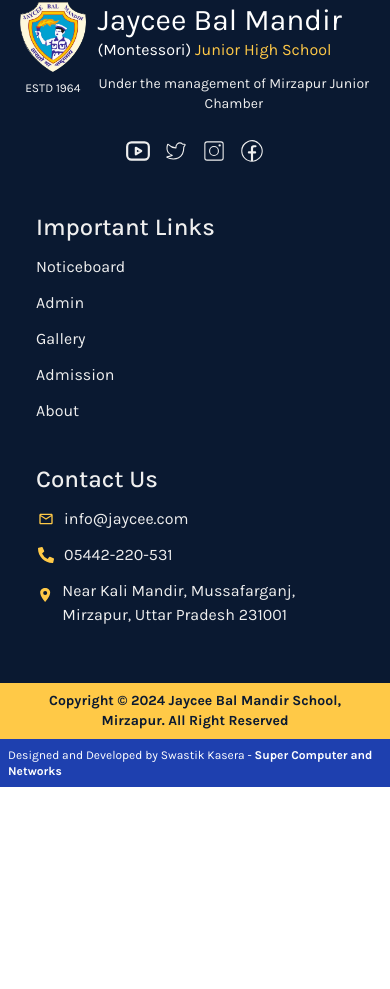
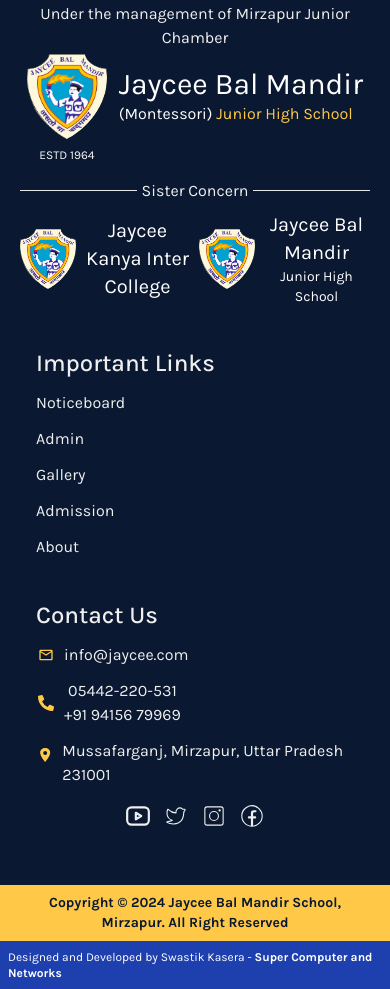
Before and after one commit to SwastikKasera/Jaycee, a React (Create React App) app: page /about in a window 390 px wide. Shown: the part 983-1972 px from the top of the page. Before the commit the page ends 1770 px from the top, so only its background shows below. Built offline with nearby package versions, Linux system fonts and the light colour scheme.

Commit message:
footer and gallery updated

```diff
--- a/public/index.html
+++ b/public/index.html
@@ -9,7 +9,7 @@
       name="description"
       content="Web site created using create-react-app"
     />
-    <link rel="apple-touch-icon" href="%PUBLIC_URL%/logo192.png" />
+    <link rel="apple-touch-icon" href="%PUBLIC_URL%/apple-touch-icon.png" />
     <!--
       manifest.json provides metadata used when your web app is installed on a
       user's mobile device or desktop. See https://developers.google.com/web/fundamentals/web-app-manifest/
--- a/src/components/Footer.tsx
+++ b/src/components/Footer.tsx
@@ -33,42 +33,60 @@
   ];
   const handleCall = () => {
     window.location.href = "tel:+91 9839059374";
-  }
+  };
   return (
     <footer className="bg-secondary text-background body-font font-karla">
       <div className="container px-5 py-24 mx-auto flex md:items-center lg:items-start md:flex-row md:flex-nowrap flex-wrap flex-col">
-        <div className="w-full sm:w-96 flex-shrink-0 md:mx-0 mx-auto text-center md:text-left">
-          <div>
-            <Link to="/" className="w-full flex justify-start items-start gap-3 mb-2">
+        <div className="w-full md:w-5/12 flex-shrink-0 md:mx-0 mx-auto text-center md:text-left">
+          <div className="">
+            <h2 className="text-center mb-1">
+              Under the management of Mirzapur Junior Chamber
+            </h2>
+            <Link
+              to="/"
+              className="w-full flex justify-center md:justify-start items-center gap-3 mb-4 sm:mb-2"
+            >
               <div className="flex flex-col justify-center items-center gap-2">
-                <img src={logo} className="w-20 sm:w-36" alt="" />
-                <p className="text-neutral-50 text-xs sm:text-base">ESTD 1964</p>
+                <img src={logo} className="w-20 md:w-32" alt="" />
+                <p className="text-neutral-50 text-xs sm:text-base">
+                  ESTD 1964
+                </p>
               </div>
-              <div className="flex flex-col justify-start">
+              <div className="flex flex-col w-fit justify-start mb-6 md:w-full">
                 <h1 className="text-white font-karla text-left text-3xl">
                   Jaycee Bal Mandir
-                  <p className="text-base">(Montessori) <span className="text-accent text-base">Junior High School</span></p>
+                  <p className="text-base">
+                    (Montessori){" "}
+                    <span className="text-accent text-base">
+                      Junior High School
+                    </span>
+                  </p>
                 </h1>
-                <h2 className="text-sm mt-3">Under the management of Mirzapur Junior Chamber</h2>
               </div>
             </Link>
+            <div className="flex justify-center items-center">
+              <hr className="w-full" />
+              <p className="w-full text-center">Sister Concern</p>
+              <hr className="w-full" />
+            </div>
+            <div className="flex mt-2 gap-2 justify-center items-center">
+              <div className="w-full flex justify-start items-center gap-2">
+                <img src={logo} className="w-14" alt="" />
+                <h1 className="text-white font-karla text-center text-xl">
+                  Jaycee Kanya Inter College
+                </h1>
+              </div>
+              <div className="w-full flex justify-start items-center gap-2">
+                <img src={logo} className="w-14" alt="" />
+                <h1 className="text-white font-karla text-center text-xl">
+                  Jaycee Bal Mandir
+                  <p className="text-sm">Junior High School</p>
+                </h1>
+              </div>
+            </div>
           </div>
-          <span className="inline-flex sm:ml-auto sm:mt-2 mt-4 justify-center sm:justify-start">
-            <Link to="" className="">
-              <TbBrandYoutube size={26} />
-            </Link>
-            <Link to="" className="ml-3 ">
-              <CiTwitter size={26} />
-            </Link>
-            <Link to="" className="ml-3 ">
-              <CiInstagram size={26} />
-            </Link>
-            <Link to="" className="ml-3 ">
-              <CiFacebook size={26} />
-            </Link>
-          </span>
         </div>
-        <div className="flex-grow flex flex-wrap justify-evenly -mb-10 md:mt-0 mt-10 md:text-left text-center">
+        <div className="flex-grow flex flex-wrap justify-around -mb-10 md:mt-0 mt-10 md:text-left text-center">
           <div className="lg:w-fit md:w-1/2 w-full px-4">
             <h2 className="text-2xl font-medium mb-3 text-start">
               Important Links
@@ -90,19 +108,34 @@
                   info@jaycee.com
                 </p>
               </div>
-              <div className="flex justify-start items-center gap-2">
+              <div className="flex justify-start items-center gap-2 w-full">
                 <p className="flex justify-center items-center">
                   <FaPhoneAlt className="inline-block mr-2 text-accent w-5" />
-                  05442-220-531
+                  05442-220-531 <br />
+                  +91 94156 79969
                 </p>
               </div>
               <div className="flex justify-start items-start gap-2">
                 <IoLocationSharp className="inline-block text-accent mt-2 w-5" />
                 <p className="max-w-80 text-start w-full">
-                  Near Kali Mandir, Mussafarganj, Mirzapur, Uttar Pradesh 231001
+                  Mussafarganj, Mirzapur, Uttar Pradesh 231001
                 </p>
               </div>
             </nav>
+            <span className="inline-flex sm:mt-2 mt-4 justify-center sm:justify-start">
+              <Link to="" className="">
+                <TbBrandYoutube size={26} />
+              </Link>
+              <Link to="" className="ml-3 ">
+                <CiTwitter size={26} />
+              </Link>
+              <Link to="" className="ml-3 ">
+                <CiInstagram size={26} />
+              </Link>
+              <Link to="" className="ml-3 ">
+                <CiFacebook size={26} />
+              </Link>
+            </span>
           </div>
         </div>
       </div>
@@ -114,8 +147,14 @@
           </p>
         </div>
       </div>
-      <div onClick={handleCall} className="text-white bg-blue-800 p-2 flex justify-center cursor-pointer hover:underline text-xs">
-        <p>Designed and Developed by Swastik Kasera - <strong>Super Computer and Networks</strong></p>
+      <div
+        onClick={handleCall}
+        className="text-white bg-blue-800 p-2 flex justify-center cursor-pointer hover:underline text-xs"
+      >
+        <p>
+          Designed and Developed by Swastik Kasera -{" "}
+          <strong>Super Computer and Networks</strong>
+        </p>
         <p></p>
       </div>
     </footer>
--- a/src/components/Gallery.tsx
+++ b/src/components/Gallery.tsx
@@ -98,7 +98,7 @@
                     data-aos="fade-down"
                     data-aos-duration="1000"
                     key={image.id}
-                    className="relative overflow-hidden aspect-w-16 aspect-h-9 rounded-lg shadow-md"
+                    className="relative overflow-hidden aspect-w-16 aspect-h-9 rounded-2xl rounded-tl-none rounded-br-none shadow-md"
                 >
                     <img
                         className="w-full h-full object-cover transition-transform duration-300 ease-in-out hover:scale-110"
--- a/src/components/MovingText.tsx
+++ b/src/components/MovingText.tsx
@@ -25,7 +25,7 @@
           <React.Fragment key={index}>
             <span className="flex items-center">
               <GoDotFill className="text-white mx-2" size={24}/>
-              <span className="relative font-bold uppercase text-3xl tracking-widest px-4">
+              <span className="relative font-bold uppercase text-xl tracking-widest px-4">
                 {word}
               </span>
               {/* <GoDotFill className="text-white mx-2" /> */}
--- a/src/pages/Contact.tsx
+++ b/src/pages/Contact.tsx
@@ -65,10 +65,11 @@
           src="https://www.google.com/maps/embed?pb=!1m14!1m8!1m3!1d14446.432143580563!2d82.5599653!3d25.1489392!3m2!1i1024!2i768!4f13.1!3m3!1m2!1s0x398fc18a2bdbcb0d%3A0xc951eacdb57569b8!2sjaycee%20bal%20mandir!5e0!3m2!1sen!2sin!4v1714237408596!5m2!1sen!2sin&zoom=15"
         ></iframe>
 
-          <div className="bg-neutral-50 relative flex flex-wrap py-6 rounded shadow-md">
+          <div className="bg-neutral-50 w-full relative flex flex-wrap py-6 rounded shadow-md">
             <div className="lg:w-1/2 px-6">
               <h2 className="title-font font-semibold text-gray-900 tracking-widest text-xs font-martel">ADDRESS</h2>
-              <p className="mt-1 font-karla">Near Kali Mandir, Mussafarganj, Mirzapur, Uttar Pradesh 231001</p>
+              <p className="mt-1 font-karla">Mussafarganj, Mirzapur - 231001</p>
+              <p>Uttar Pradesh</p>
             </div>
 
             <div className="lg:w-1/2 px-6 mt-4 lg:mt-0">
@@ -76,7 +77,7 @@
               <p className="text-primary leading-relaxed font-karla">contact@jaycee.com</p>
 
               <h2 className="title-font font-semibold text-gray-900 tracking-widest text-xs font-martel mt-4">PHONE</h2>
-              <p className="leading-relaxed font-karla">05442-220-531</p>
+              <p className="leading-relaxed font-karla">05442-220-531, +91 94156 79969</p>
             </div>
           </div>
         </div>
@@ -125,6 +126,7 @@
                 ></textarea>
               </div>
               <Button
+                styles='w-full hover:bg-blue-900 hover:transition-colors'
                 text={isSubmitting ? 'Submitting...' : 'Contact Us'}
                 key={'contact_us'}
                 icon={<LuPhone />}
--- a/src/pages/Home.tsx
+++ b/src/pages/Home.tsx
@@ -21,20 +21,21 @@
         <Achievements />
         <StudentAchievement />
       <PrincipalDesk/>
-      <MovingText/>
       <div
         className='w-full py-8 px-4'
       >
         <div className='w-full'>
         </div>
         <div className='hidden md:block'>
-          <h2 className='text-6xl text-center mb-10 font-vidaloka'>Gallery</h2>
+          <h2 className='text-5xl text-center mt-4 font-vidaloka'>Capturing Memories and Milestones</h2>
+          <p className='text-xl text-center my-2 mb-8 font-martel'>Preserving the special moments that highlight the essence of our educational experience.</p>
           <GalleryComponent/>
         </div>
         <div data-aos="fade-left" data-aos-delay="100" className='md:hidden'>
           <SwipeCarousel/>
         </div>
       </div>
+        <MovingText/>
       </div>
     </>
   );
```
Also changed, not shown: public/apple-touch-icon.png (added), 1 other file (tests, documents, lock files or other folders).
